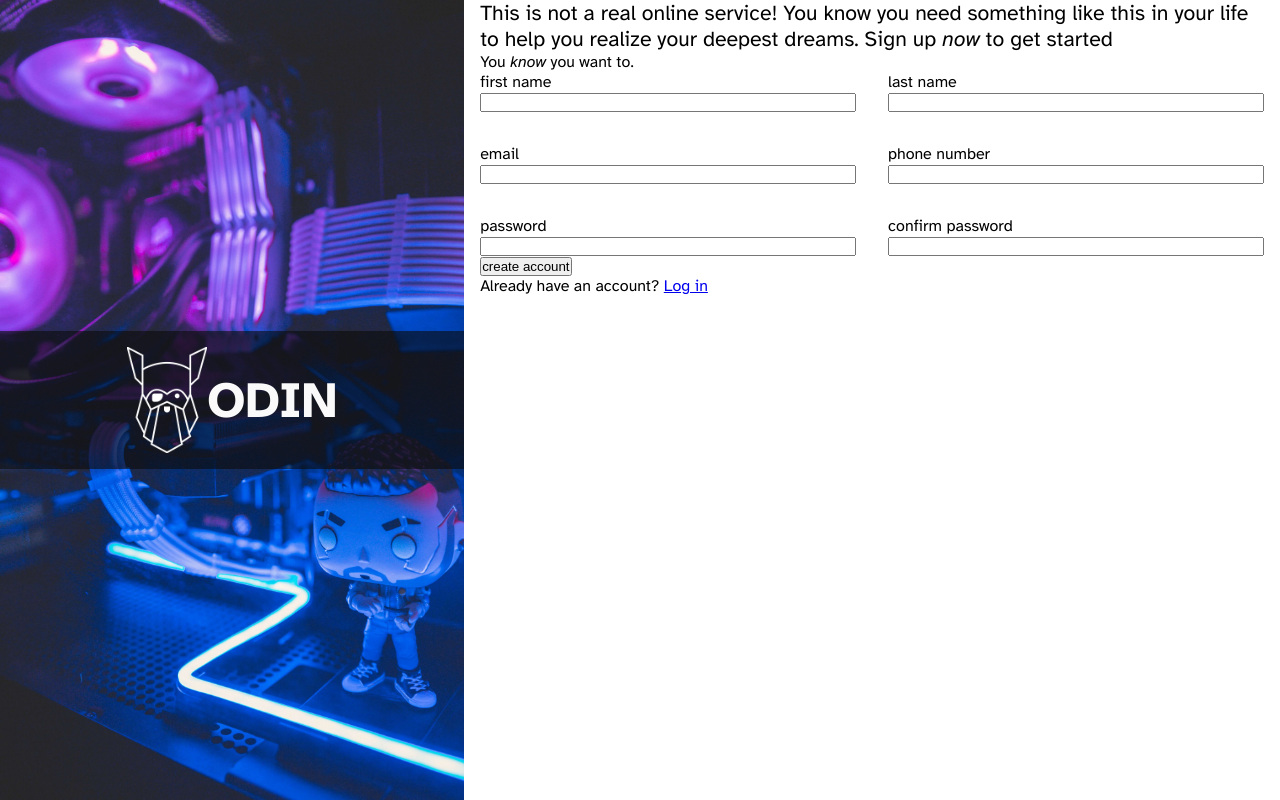
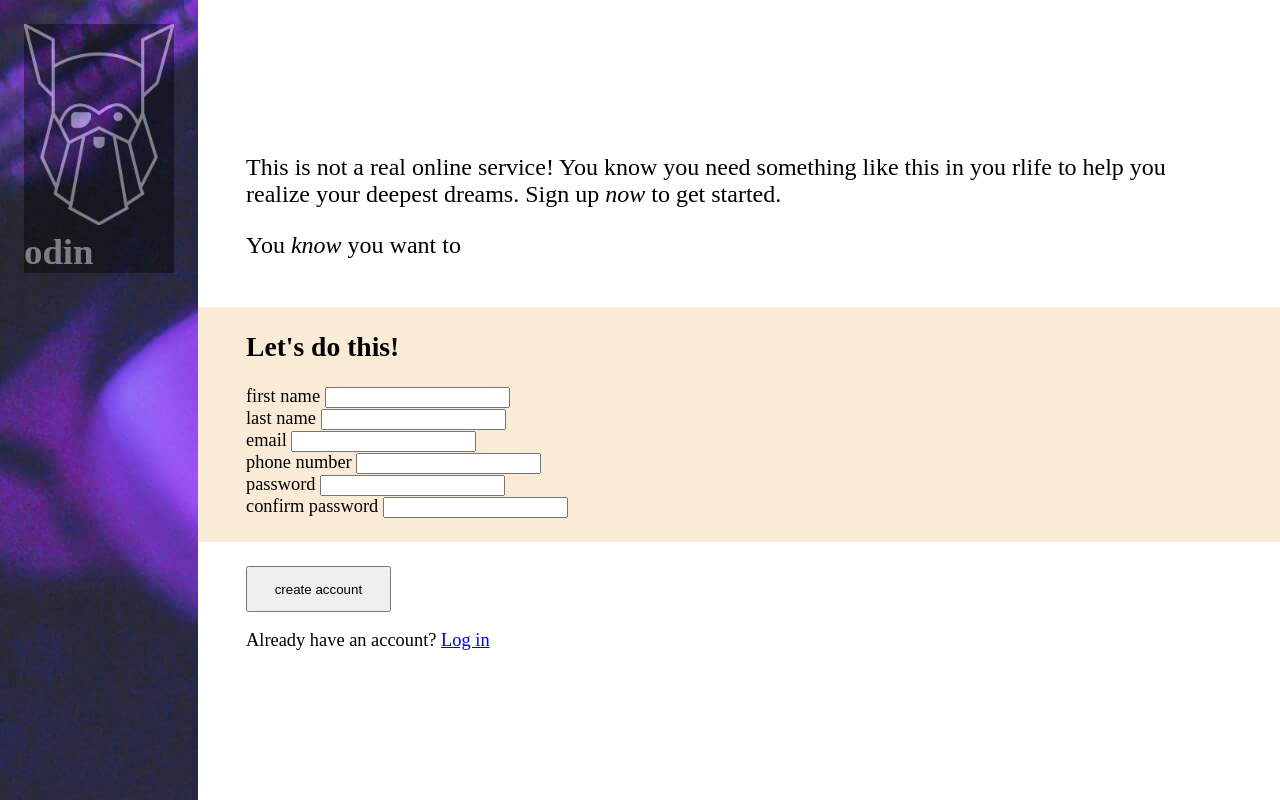
Before and after one commit to thediogostein/odin-sign-up-form, a plain HTML site: page index.html in a window 1280 px wide. Drawn offline with Linux system fonts and the light colour scheme.

Commit message:
Redo layout from scratch

```diff
--- a/css/style.css
+++ b/css/style.css
@@ -3,112 +3,89 @@
 *::after,
 *::before {
   box-sizing: border-box;
+}
+
+html,
+body {
   margin: 0;
   padding: 0;
+}
+
+h1,
+h2 {
+  margin-top: 0;
 }
 
 /* || VARIABLES */
 
 :root {
-  /* Font size */
-  --fs-1: 1rem;
-  --fs-2: 1.333rem;
-  --fs-3: 1.777rem;
-  --fs-4: 2.369rem;
-  --fs-5: 3.157rem;
-
-  /* Colors */
-  --neutral-50: #fafafa;
-  --neutral-100: #f3f4f6;
-  --neutral-950: #0a0a0a;
-  --primary-600: #9333ea;
-  --primary-700: #7e22ce;
+  --fs-1: 1.15rem;
+  --fs-2: 1.5rem;
+  --fs-3: 1.75rem;
 }
 
-/* || GLOBAL STYLE */
+/* || GENERAL STYLING */
 
 body {
-  font-family: "Atkinson Hyperlegible", sans-serif;
   display: flex;
   flex-direction: column;
   min-height: 100vh;
+  font-size: var(--fs-1);
 }
+
+/* || UTILITIES */
 
 .wrapper {
   padding: 0 16px;
-  max-width: 900px;
 }
 
-/* || HEADER */
+/* || HEADER (left col on desktop) */
 
 .header {
-  background: black url(../imgs/toni-tan-4svRPgAMT8s-unsplash.jpg);
-  background-size: cover;
-  display: flex;
-  justify-content: center;
-  align-items: center;
-  padding: 25px 0;
+  background-image: url(../imgs/toni-tan-4svRPgAMT8s-unsplash.jpg);
+  padding: 24px;
 }
 
-.header__wrapper {
-  --bg: rgb(10, 10, 10, 0.6);
-  background-color: var(--bg);
-  display: flex;
-  justify-content: center;
-  align-items: center;
-  padding: 1em 4em;
-  width: 100%;
+.header__logoDiv {
+  background: #000;
+  opacity: 0.4;
+  color: white;
 }
 
 .header__logo {
-  max-width: 80px;
+  width: 150px;
 }
 
-.header__title {
-  font-size: var(--fs-5);
-  color: var(--neutral-50);
-  text-transform: uppercase;
-  font-weight: 700;
+/* || MAIN (right col on desktop */
+
+main {
+  display: flex;
+  flex-direction: column;
+  justify-content: center;
 }
 
-/* || MAIN */
-
-.main__title {
+.main__text {
   font-size: var(--fs-2);
 }
 
-/* -- form */
-
-.form__wrapper {
-  display: grid;
-  grid-template-columns: 1fr;
-  gap: 32px;
+.wrapper-form {
+  background-color: antiquewhite;
+  padding: 32px 16px;
 }
 
-.form__inputGroup {
-  display: inline;
+.button {
+  padding: 1em 2em;
+  display: inline-block;
 }
 
-.form__inputGroup input {
-  width: 100%;
-}
+/* || MEDIA QUERY*/
 
-label {
-  display: block;
-}
-
-/* || MEDIA QUERY */
-
-@media (min-width: 750px) {
+@media (min-width: 800px) {
   body {
     flex-direction: row;
   }
 
-  .header {
-    width: 40%;
-  }
-
-  .form__wrapper {
-    grid-template-columns: 1fr 1fr;
+  .wrapper {
+    padding: 24px 48px;
   }
 }
--- a/index.html
+++ b/index.html
@@ -4,39 +4,33 @@
     <meta charset="UTF-8" />
     <meta http-equiv="X-UA-Compatible" content="IE=edge" />
     <meta name="viewport" content="width=device-width, initial-scale=1.0" />
-    <title>Sign-up Form</title>
-    <link rel="preconnect" href="https://fonts.googleapis.com" />
-    <link rel="preconnect" href="https://fonts.gstatic.com" crossorigin />
-    <link
-      href="https://fonts.googleapis.com/css2?family=Atkinson+Hyperlegible:ital,wght@0,400;0,700;1,400&display=swap"
-      rel="stylesheet"
-    />
+    <title>Sign up Form</title>
     <link rel="stylesheet" href="css/style.css" />
   </head>
   <body>
     <header class="header">
-      <div class="header__wrapper">
-        <img
-          src="imgs/odin-lined.png"
-          alt="The Odin Project logo"
-          class="header__logo"
-        />
-        <h1 class="header__title">odin</h1>
+      <div class="header__logoDiv">
+        <img src="imgs/odin-lined.png" alt="logo" class="header__logo" />
+        <h1>odin</h1>
       </div>
     </header>
     <main>
-      <article class="wrapper">
-        <header>
-          <p class="main__title">
+      <section>
+        <div class="wrapper main__text">
+          <p>
             This is not a real online service! You know you need something like
-            this in your life to help you realize your deepest dreams. Sign up
-            <em>now</em> to get started
+            this in you rlife to help you realize your deepest dreams. Sign up
+            <em>now</em> to get started.
           </p>
-          <p>You <em>know</em> you want to.</p>
-        </header>
+          <p>You <em>know</em> you want to</p>
+        </div>
+      </section>
+
       <section>
-          <form action="">
-            <div class="form__wrapper">
+        <div class="wrapper wrapper-form">
+          <h2>Let's do this!</h2>
+
+          <form action="#" method="post" class="form" id="my_form">
             <div class="form__inputGroup">
               <label for="">first name</label>
               <input type="text" />
@@ -49,33 +43,35 @@
 
             <div class="form__inputGroup">
               <label for="">email</label>
-                <input type="email" />
+              <input type="text" />
             </div>
 
             <div class="form__inputGroup">
               <label for="">phone number</label>
-                <input type="tel" />
+              <input type="text" />
             </div>
 
             <div class="form__inputGroup">
               <label for="">password</label>
-                <input type="password" />
+              <input type="text" />
             </div>
 
             <div class="form__inputGroup">
               <label for="">confirm password</label>
               <input type="text" />
             </div>
+          </form>
         </div>
+      </section>
 
-            <button type="submit">create account</button>
+      <section>
+        <div class="wrapper">
+          <button class="button" type="submit" form="my_form">
+            create account
+          </button>
           <p>Already have an account? <a href="#">Log in</a></p>
-          </form>
+        </div>
       </section>
-      </article>
     </main>
-
-    <!-- https://unsplash.com/@tonitan -->
-    <!-- https://unsplash.com/photos/4svRPgAMT8s -->
   </body>
 </html>
```
Lines whose indentation alone changed are shown as unchanged.
